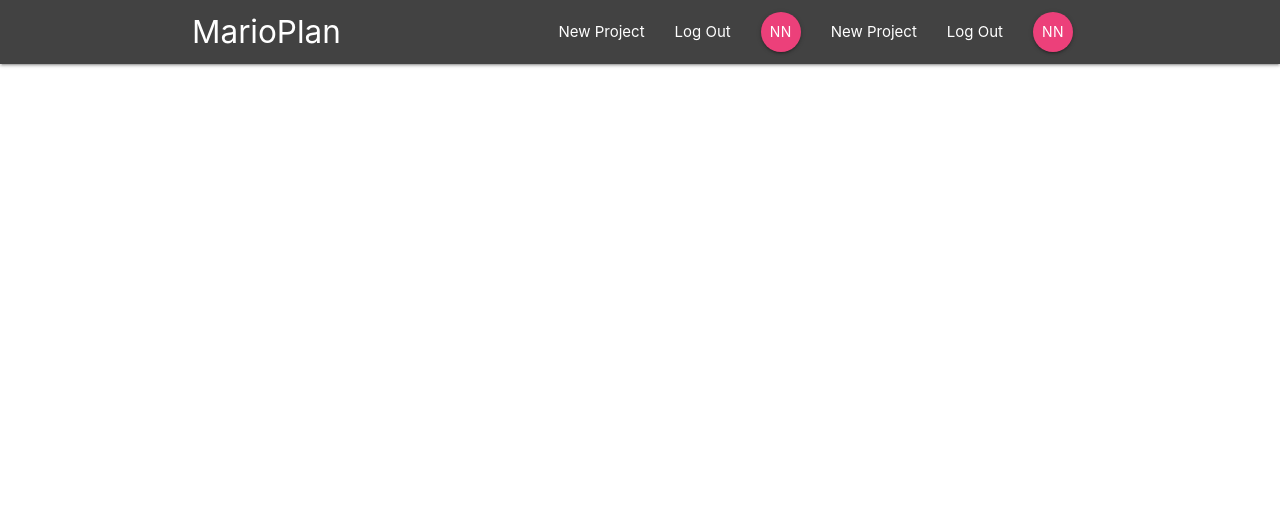
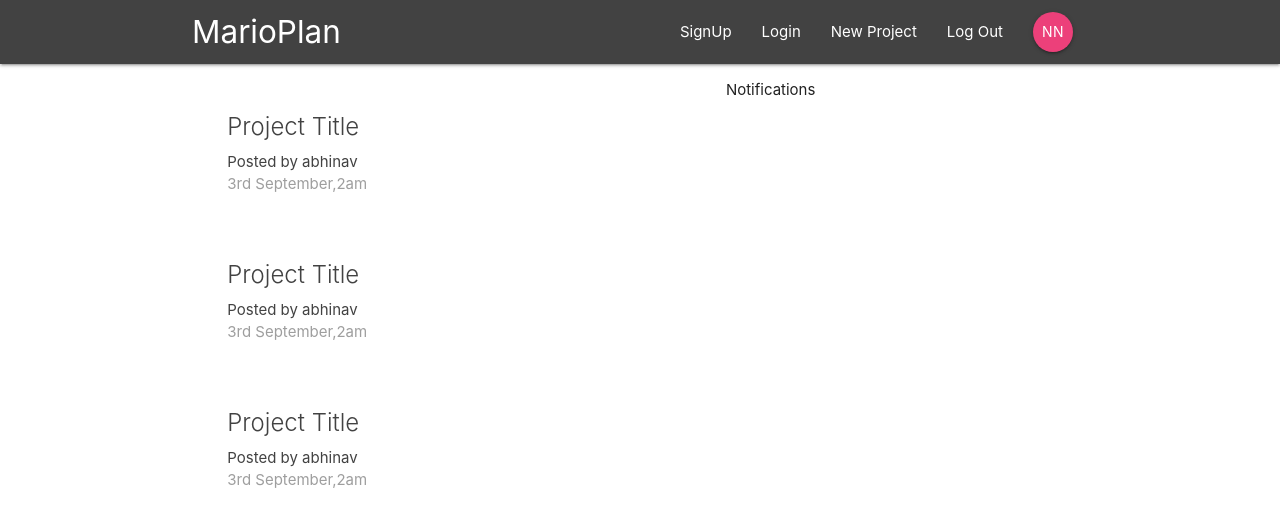
Before and after one commit to abhinav-TB/react-collections, a React (Create React App) app in the folder marioplan/: page / in a window 1280 px wide. Shown: the top 526 px of the page. Built offline with nearby package versions, Linux system fonts and the light colour scheme.

Commit message:
static setup almost done

```diff
--- a/marioplan/src/App.js
+++ b/marioplan/src/App.js
@@ -1,6 +1,7 @@
 import React,{Component} from 'react';
-import{BrowserRouter} from 'react-router-dom'
+import{BrowserRouter, Route,Switch} from 'react-router-dom'
 import Navbar from './components/layout/Navbar'
+import Dashboard from './components/dashboard/Dashboard';
 
 class App extends Component {
 
@@ -9,6 +10,9 @@
       <BrowserRouter>
       <div className="App">
         <Navbar/>
+        <Switch>
+          <Route path='/' component={Dashboard}/>
+        </Switch>
       </div>
       </BrowserRouter>
 
--- a/marioplan/src/components/dashboard/Dashboard.js
+++ b/marioplan/src/components/dashboard/Dashboard.js
@@ -0,0 +1,23 @@
+import React,{Component} from 'react'
+import Notifications from './Notification'
+import ProjectList from '../projects/ProjectList'
+class Dashboard extends Component {
+
+    render() {
+        return (
+            <div className="dashboard container">
+               <div className="row">
+                  <div className="col s12 m6">
+                      <ProjectList/>
+                      </div>
+                  <div className="col s12 m5 offset-m1">
+                      <Notifications/>
+                  </div>
+                   </div>
+            </div>
+
+        );
+    }
+}
+
+export default Dashboard;
--- a/marioplan/src/components/dashboard/Notification.js
+++ b/marioplan/src/components/dashboard/Notification.js
@@ -0,0 +1,11 @@
+import React from 'react'
+
+const Notification=()=>{
+    return(
+    <div>
+        <p>Notifications</p>
+    </div>
+    )
+}
+
+export default Notification
--- a/marioplan/src/components/layout/Navbar.js
+++ b/marioplan/src/components/layout/Navbar.js
@@ -1,7 +1,7 @@
 import React from 'react'
 import {Link} from 'react-router-dom'
 import SignInLinks from './SignedInLinks'
-import SignOutLinks from './SignedInLinks'
+import SignOutLinks from './SignedOutLInks'
 
 const Navbar=()=>{
     return(
--- a/marioplan/src/components/projects/ProjectList.js
+++ b/marioplan/src/components/projects/ProjectList.js
@@ -0,0 +1,32 @@
+import React from 'react'
+
+
+const ProjectLIst =()=>{
+    return(
+       <div className="project-list section">
+           <div className="card z-depth-0 project-summary">
+               <div className="card-content grey-text text-darken-3">
+                   <span className="card-title">Project Title</span>
+                   <p>Posted by abhinav</p>
+                   <p className= "grey-text">3rd September,2am</p>
+                  </div>
+           </div>
+           <div className="card z-depth-0 project-summary">
+               <div className="card-content grey-text text-darken-3">
+                   <span className="card-title">Project Title</span>
+                   <p>Posted by abhinav</p>
+                   <p className= "grey-text">3rd September,2am</p>
+                  </div>
+           </div>
+           <div className="card z-depth-0 project-summary">
+               <div className="card-content grey-text text-darken-3">
+                   <span className="card-title">Project Title</span>
+                   <p>Posted by abhinav</p>
+                   <p className= "grey-text">3rd September,2am</p>
+                  </div>
+           </div>
+       </div>
+
+    )
+}
+export default ProjectLIst
```
